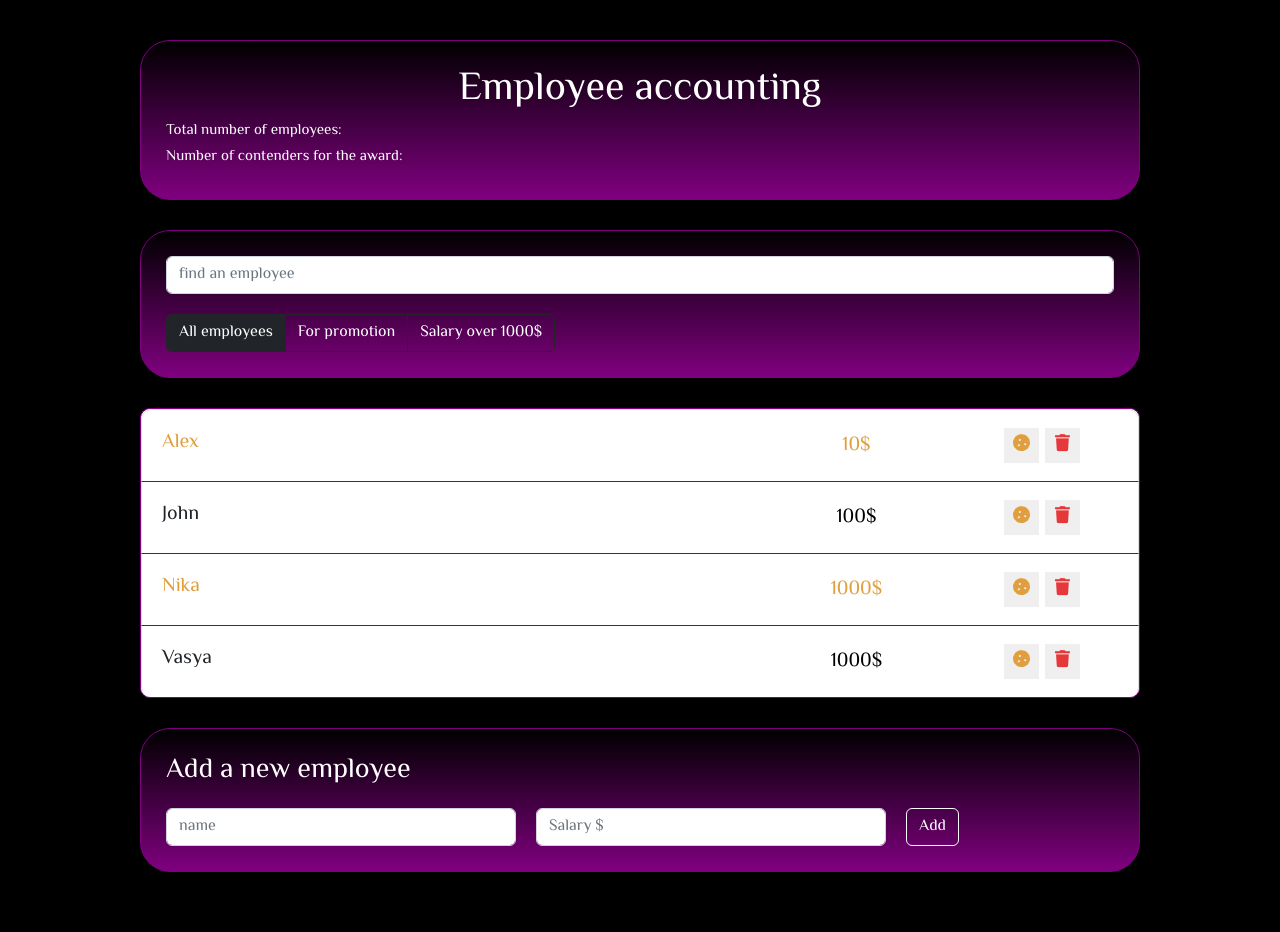
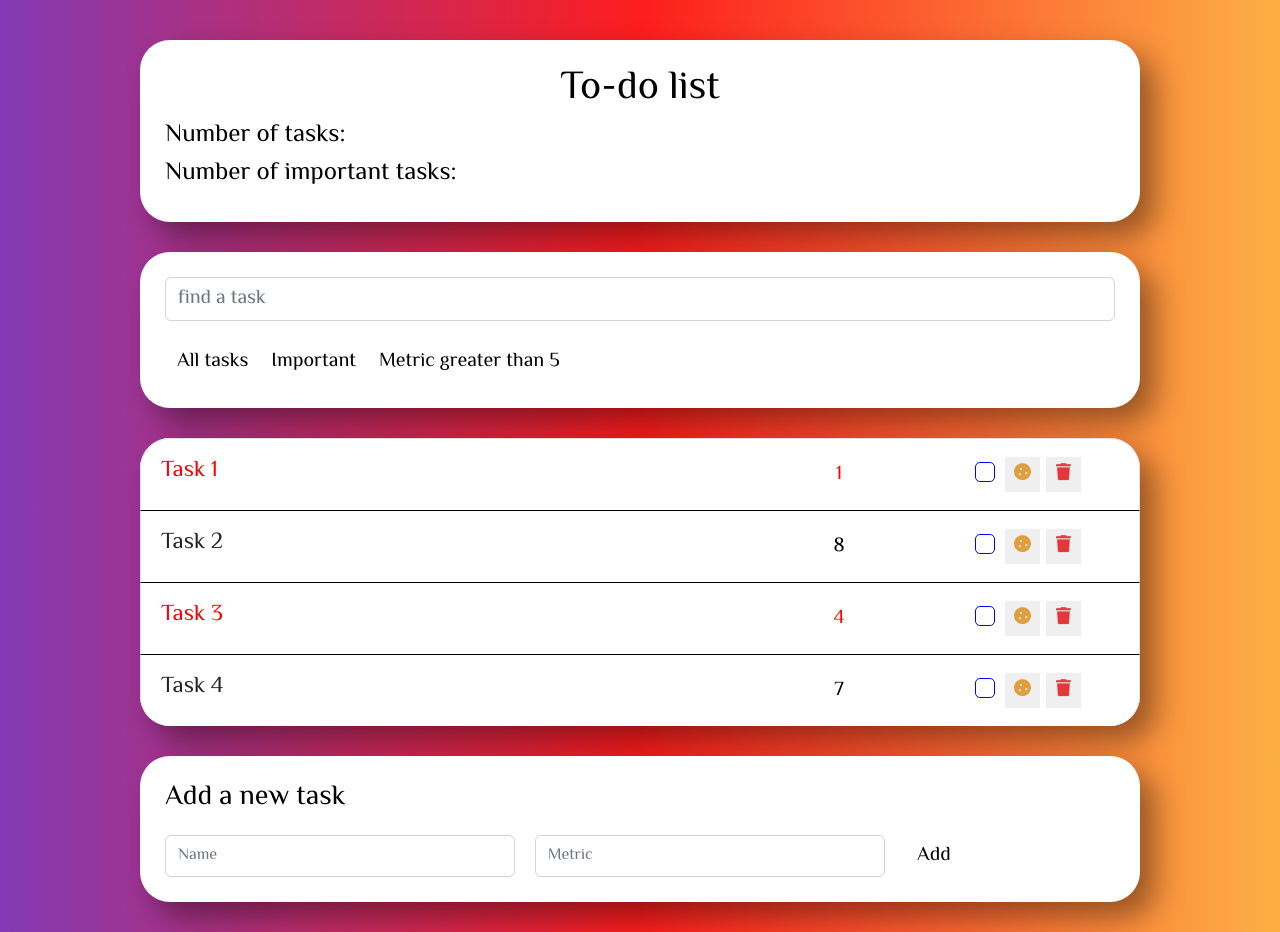
Before and after one commit to neekrasov/react-ToDo, a React app in the folder app/: page / in a window 1280 px wide. Before the commit the page ends 872 px from the top, so only its background shows below. Built offline with nearby package versions, Linux system fonts and the light colour scheme.

Commit message:
Change of subject area and layout

```diff
--- a/app/public/index.html
+++ b/app/public/index.html
@@ -9,7 +9,7 @@
     <link href="https://fonts.googleapis.com/css2?family=El+Messiri&display=swap" rel="stylesheet">
     <link rel="stylesheet" href="https://cdn.jsdelivr.net/npm/bootstrap@5.2.0/dist/css/bootstrap.min.css">
     <link rel="stylesheet" href="https://cdnjs.cloudflare.com/ajax/libs/font-awesome/5.15.3/css/all.min.css">
-    <title>React App</title>
+    <title>To-do list</title>
   </head>
   <body>
     <noscript>You need to enable JavaScript to run this app.</noscript>
--- a/app/src/components/App/App.js
+++ b/app/src/components/App/App.js
@@ -8,10 +8,10 @@ import './App.sass';
 const App = () => {
 
     const data = [
-        {name: "Alex", salary: 10, increase: true, key: 1},
-        {name: "John", salary: 100, increase: false, key: 2},
-        {name: "Nika", salary: 1000, increase: true, key: 3},
-        {name: "Vasya", salary: 1000, increase: false, key: 4},
+        {name: "Task 1", metric: 1, important: true, key: 1},
+        {name: "Task 2", metric: 8, important: false, key: 2},
+        {name: "Task 3", metric: 4, important: true, key: 3},
+        {name: "Task 4", metric: 7, important: false, key: 4},
     ]
 
     return (
--- a/app/src/components/EmpCreateForm/EmpCreateForm.js
+++ b/app/src/components/EmpCreateForm/EmpCreateForm.js
@@ -2,18 +2,18 @@ import './EmpCreateForm.sass';
 const EmpCreateForm = () => {
     return (
         <div className="app-add-form">
-            <h3>Add a new employee</h3>
+            <h3>Add a new task</h3>
             <form
                 className="add-form d-flex">
                 <input type="text"
                     className="form-control new-post-label"
-                    placeholder="name" />
+                    placeholder="Name" />
                 <input type="number"
                     className="form-control new-post-label"
-                    placeholder="Salary $" />
+                    placeholder="Metric" />
 
                 <button type="submit"
-                        className="btn btn-outline-light">Add</button>
+                        className="btn btn-outline-info">Add</button>
             </form>
         </div>
     )
--- a/app/src/components/EmpCreateForm/EmpCreateForm.sass
+++ b/app/src/components/EmpCreateForm/EmpCreateForm.sass
@@ -1,11 +1,10 @@
 .app-add-form
-    margin-top: 30px
+    margin: 30px 0
     padding: 25px
-    background: linear-gradient(black, purple)
+    background: #fff
     border-radius: 30px
-    box-shadow: 15px 15px 30px rgba(0,0,0, .15)
-    color: #fff
-    border: 1px solid purple
+    box-shadow: 15px 15px 30px rgba(0,0,0, .4)
+    color: #000
 
 
 .add-form
--- a/app/src/components/EmpList/EmpList.sass
+++ b/app/src/components/EmpList/EmpList.sass
@@ -1,6 +1,5 @@
 .app-list
     margin-top: 30px
     background-color: #fff
-    border-radius: 10px
-    box-shadow: 15px 15px 30px rgba(0, 0, 0, .15)
-    border: 1px solid purple
+    border-radius: 30px
+    box-shadow: 15px 15px 30px rgba(0, 0, 0, .4)
--- a/app/src/components/EmpListItem/EmpListItem.js
+++ b/app/src/components/EmpListItem/EmpListItem.js
@@ -1,11 +1,14 @@
 import './EmpListItem.sass'
 
-const EmpListItem = ({name, salary, increase}) => {
+const EmpListItem = ({name, metric, important}) => {
     return (
-        <li className={`list-group-item d-flex justify-content-between${increase? " increase": ''}`}>
+        <li className={`list-group-item d-flex justify-content-between${important? " increase": ''}`}>
             <span className="list-group-item-label">{name}</span>
-            <input type="text" className="list-group-item-input" defaultValue={salary + "$"}/>
+            <input type="text" className="list-group-item-input" defaultValue={metric}/>
             <div className='d-flex justify-content-center align-items-center'>
+                <div className="checkbox">
+                    <input type="checkbox" class="form-check-input"/>
+                </div>
                 <button type="button"
                     className="btn-cookie btn-sm ">
                     <i className="fas fa-cookie"></i>
--- a/app/src/components/EmpListItem/EmpListItem.sass
+++ b/app/src/components/EmpListItem/EmpListItem.sass
@@ -1,11 +1,11 @@
 .list-group-item
     padding: 15px 20px
-    border-bottom: 1px solid purple
+    border-bottom: 1px groove black
     &:last-child
         border-bottom: none
     span
         line-height: 35px
-        font-size: 20px
+        font-size: 23px
         cursor: pointer
         min-width: 550px
     input
@@ -21,6 +21,16 @@
         font-size: 17px
         border: none
         cursor: pointer
+
+    .checkbox
+        display: flex
+        align-items: top
+        justify-content: center
+        width: 35px
+        height: 35px
+        input
+            border: 1px solid blue
+
 
 
     .btn-cookie
@@ -49,7 +59,7 @@
 
 
     &.increase &-label, &.increase &-input
-        color: #e09f3e
+        color: red
 
 
     &.increase .btn-star
--- a/app/src/components/Filter/Filter.js
+++ b/app/src/components/Filter/Filter.js
@@ -3,14 +3,14 @@ import './Filter.sass'
 const Filter = () => {
     return (
         <div className="btn-group">
-            <button className="btn btn-dark"
-            type="button">All employees</button>
+            <button className="btn btn-outline-info"
+            type="button">All tasks</button>
 
-            <button className="btn btn-outline-dark"
-            type="button">For promotion</button>
+            <button className="btn btn-outline-info"
+            type="button">Important</button>
 
-            <button className="btn btn-outline-dark"
-            type="button">Salary over 1000$</button>
+            <button className="btn btn-outline-info"
+            type="button">Metric greater than 5</button>
         </div>
     )
 }
--- a/app/src/components/Filter/Filter.sass
+++ b/app/src/components/Filter/Filter.sass
@@ -1,4 +1,6 @@
 .btn
-    color: #fff
+    color: #000
+    font-size: 20px
+    border: none
     &-group
         margin-top: 20px
--- a/app/src/components/InfoHeader/InfoHeader.js
+++ b/app/src/components/InfoHeader/InfoHeader.js
@@ -3,9 +3,9 @@ import './InfoHeader.sass';
 const InfoHeader = () => {
     return (
         <div className="app-info">
-            <h1>Employee accounting</h1>
-            <h2>Total number of employees: </h2>
-            <h2>Number of contenders for the award: </h2>
+            <h1>To-do list</h1>
+            <h2>Number of tasks: </h2>
+            <h2>Number of important tasks: </h2>
         </div>
     )
 }
--- a/app/src/components/InfoHeader/InfoHeader.sass
+++ b/app/src/components/InfoHeader/InfoHeader.sass
@@ -1,13 +1,12 @@
 .app-info
     padding: 25px
-    background: linear-gradient(black, purple)
+    background: #fff
     border-radius: 30px
-    box-shadow: 15px 15px 30px rgba(0, 0, 0, .20)
-    color: #fff
-    border: 1px solid purple
+    box-shadow: 15px 15px 30px rgba(0, 0, 0, .4)
+    color: #000
 
     h1
         text-align: center
 
     h2
-        font-size: 15px
+        font-size: 25px
--- a/app/src/components/SearchPanel/SearchPanel.js
+++ b/app/src/components/SearchPanel/SearchPanel.js
@@ -4,7 +4,7 @@ const SearchPanel = () => {
     return (
         <input type="text"
         className="form-control search-input"
-        placeholder="find an employee" />
+        placeholder="find a task" />
     )
 }
 
--- a/app/src/components/SearchPanel/SearchPanel.sass
+++ b/app/src/components/SearchPanel/SearchPanel.sass
@@ -1,8 +1,10 @@
 .search-panel
     margin-top: 30px
     padding: 25px
-    background: linear-gradient(black, purple)
+    background: #fff
     border-radius: 30px
-    box-shadow: 15px 15px 30px rgba(0, 0, 0, .20)
-    color: #fff
-    border: 1px solid purple
+    box-shadow: 15px 15px 30px rgba(0, 0, 0, .4)
+    color: #000
+
+    input
+        font-size: 20px
--- a/app/src/index.css
+++ b/app/src/index.css
@@ -1,5 +1,6 @@
 body {
-  background-color: black;
+  background: rgb(131,58,180);
+  background: linear-gradient(90deg, rgba(131,58,180,1) 0%, rgba(253,29,29,1) 50%, rgba(252,176,69,1) 100%);
   margin: 0;
   font-family: 'El Messiri', sans-serif;
   -webkit-font-smoothing: antialiased;
```
